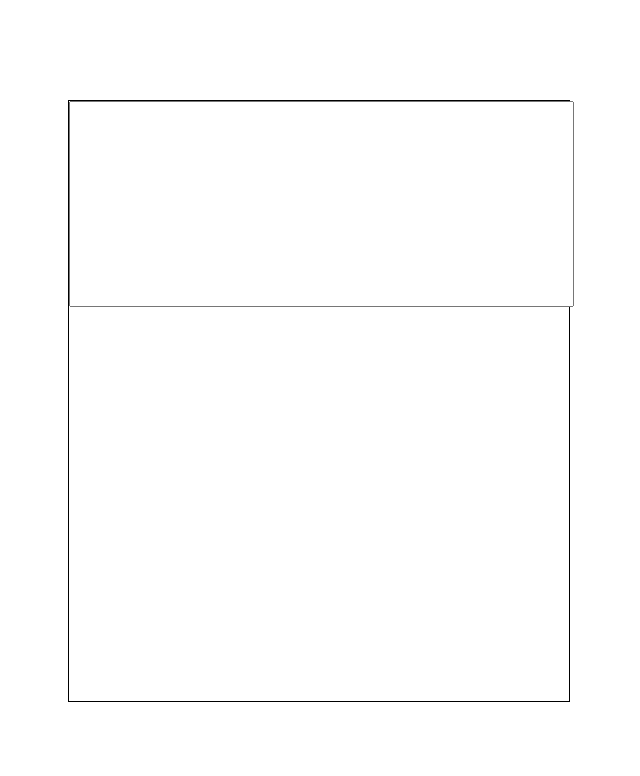
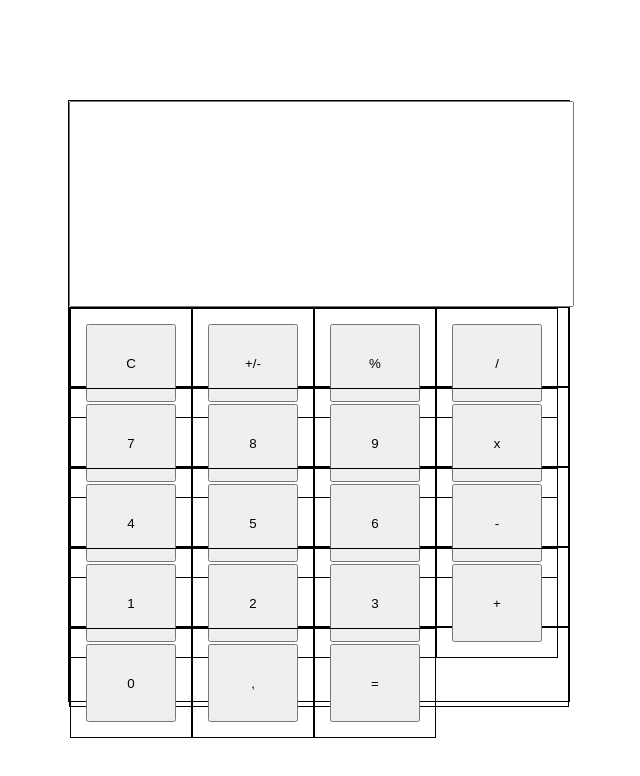
Before and after one commit to SeminGit/MTDW_Task3, a React (Create React App) app: page / in a window 1280 px wide. Shown: the top 776 px of the page, without its empty margins (532-1172 px from the left). Built offline with nearby package versions, Linux system fonts and the light colour scheme.

Commit message:
Buttons processing added

```diff
--- a/src/calculator/Button.js
+++ b/src/calculator/Button.js
@@ -1,9 +1,16 @@
 import React from "react";
 
-export default () => {
+export default (props) => {
     return (
-        <div>
-
+        <div style={
+            {
+                fontSize:30,
+                display: "inline-block",
+                padding: 15,
+                border: '1px solid black'
+            }
+        } >
+            <button onClick={props.clickHandler} style={{width: 90, height: 78 }} value={props.text}>{props.text}</button>
         </div>
     )
 }
--- a/src/calculator/Main.js
+++ b/src/calculator/Main.js
@@ -1,9 +1,38 @@
 import React, {Component} from "react";
 import WorkArea from "./WorkArea";
+import Button from "./Button";
 
 class Main extends Component {
 
-    state = {}
+    state = {
+        content: ""
+    }
+
+    clickHandler = (event) => {
+        let newContent = this.state.content;
+
+
+        switch (event.target.value) {
+            case "+/-":
+                break;
+            case "C":
+                newContent = newContent.substr(0, newContent.length - 1);
+                break;
+            case "=":
+                newContent = newContent.replaceAll("x", '*');
+                newContent = newContent.replaceAll(",", '.');
+                newContent = new String(eval(newContent));
+                break;
+            default:
+                newContent += event.target.value;
+        }
+
+        console.log(newContent)
+        this.setState({
+                content: newContent
+            }
+        )
+    }
 
     render() {
         return (
@@ -16,7 +45,36 @@ class Main extends Component {
                     marginTop: 100
                 }
             }>
-                <WorkArea />
+                <WorkArea content={this.state.content}/>
+                <div style={{height: 78, border: '1px solid black'}}>
+                    <Button text={"C"} clickHandler={this.clickHandler}/>
+                    <Button text={"+/-"} clickHandler={this.clickHandler}/>
+                    <Button text={"%"} clickHandler={this.clickHandler}/>
+                    <Button text={"/"} clickHandler={this.clickHandler}/>
+                </div>
+                <div style={{height: 78, border: '1px solid black'}}>
+                    <Button text={"7"} clickHandler={this.clickHandler}/>
+                    <Button text={"8"} clickHandler={this.clickHandler}/>
+                    <Button text={"9"} clickHandler={this.clickHandler}/>
+                    <Button text={"x"} clickHandler={this.clickHandler}/>
+                </div>
+                <div style={{height: 78, border: '1px solid black'}}>
+                    <Button text={"4"} clickHandler={this.clickHandler}/>
+                    <Button text={"5"} clickHandler={this.clickHandler}/>
+                    <Button text={"6"} clickHandler={this.clickHandler}/>
+                    <Button text={"-"} clickHandler={this.clickHandler}/>
+                </div>
+                <div style={{height: 78, border: '1px solid black'}}>
+                    <Button text={"1"} clickHandler={this.clickHandler}/>
+                    <Button text={"2"} clickHandler={this.clickHandler}/>
+                    <Button text={"3"} clickHandler={this.clickHandler}/>
+                    <Button text={"+"} clickHandler={this.clickHandler}/>
+                </div>
+                <div style={{height: 78, border: '1px solid black'}}>
+                    <Button text={"0"} clickHandler={this.clickHandler}/>
+                    <Button text={","} clickHandler={this.clickHandler}/>
+                    <Button text={"="} clickHandler={this.clickHandler}/>
+                </div>
             </div>
         )
     }
--- a/src/calculator/WorkArea.js
+++ b/src/calculator/WorkArea.js
@@ -1,9 +1,17 @@
 import React from "react";
 
-export default () => {
+export default (props) => {
     return (
         <div>
-            <input style={{height: 200, width: 497, fontSize: 50, textAlign: "right"}}/>
+            <input style={
+                {
+                    height: 200,
+                    width: 497,
+                    fontSize: 50,
+                    textAlign: "right"
+                }
+            }
+            value={props.content}/>
         </div>
     )
 }
```
